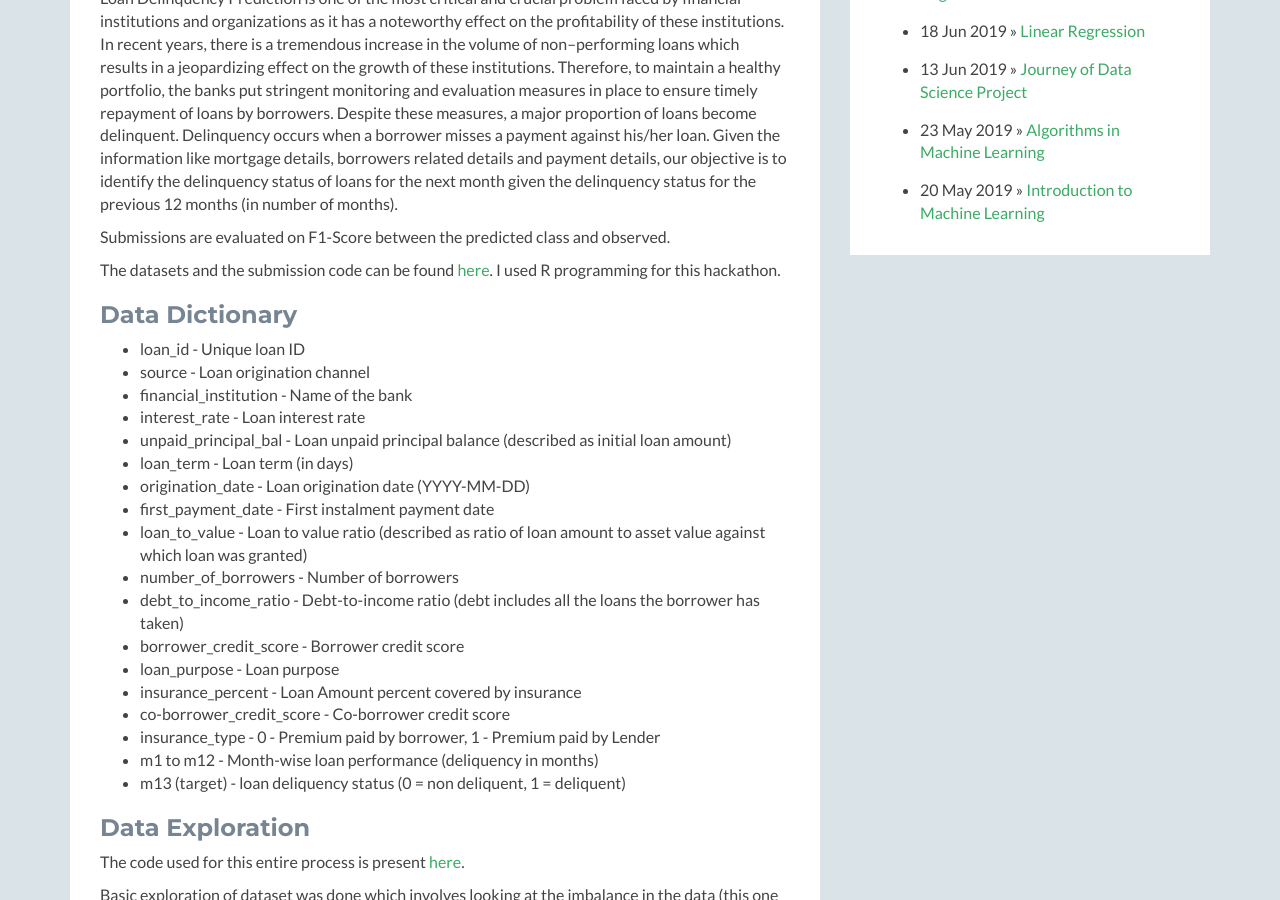
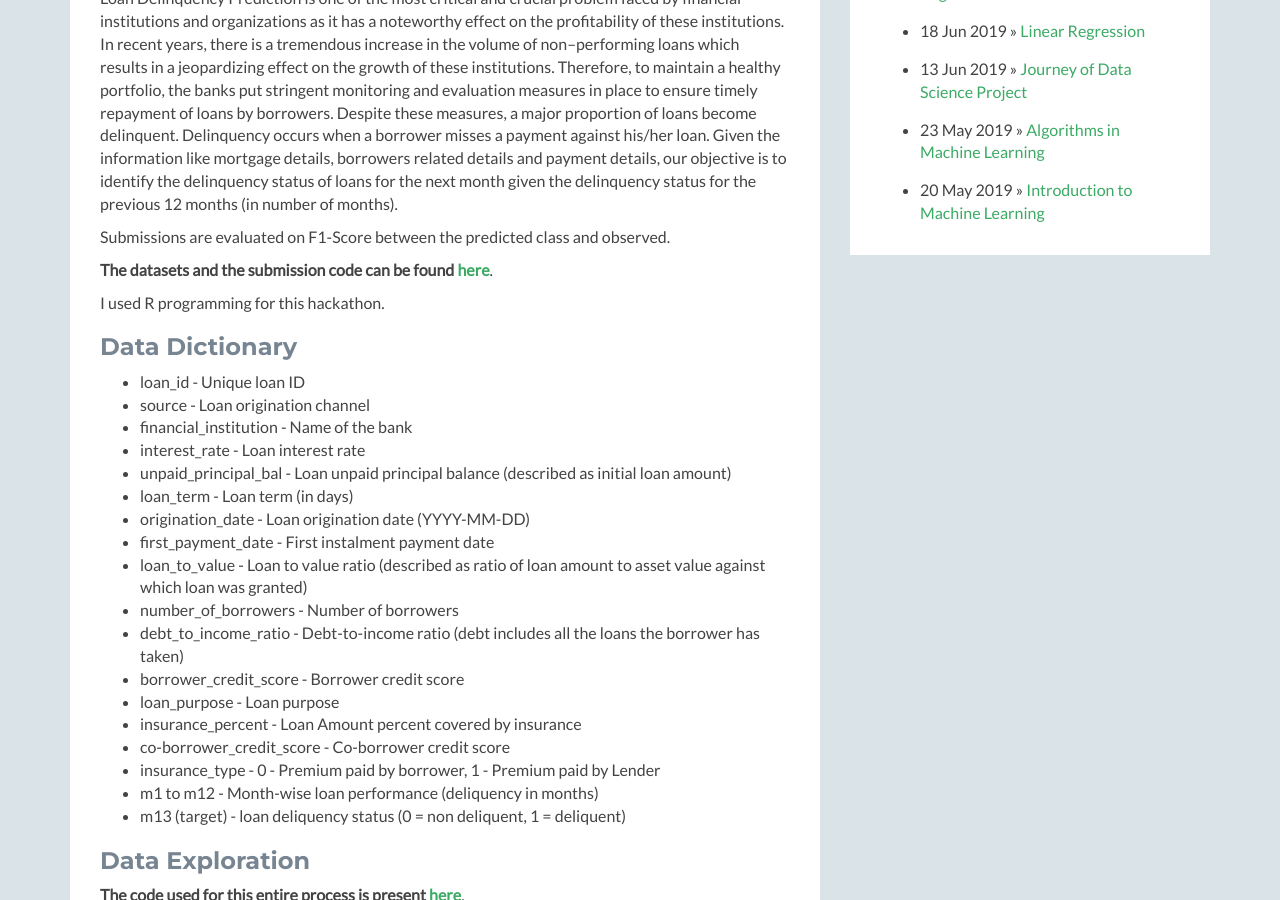
Before and after one commit to abhisheksanghai/abhisheksanghai.github.io, a Jekyll site: the page built from _posts/2019-08-29-IndiaMLHiring.md, in a window 1280 px wide and 900 px high, scrolled down 547 px. Built offline with Jekyll 4.4.1, drawn with Linux system fonts in a browser that asks for light colours; comment, search, counter and statistics services are not loaded.

Commit message:
Bold for links

```diff
--- a/_posts/2019-08-29-IndiaMLHiring.md
+++ b/_posts/2019-08-29-IndiaMLHiring.md
@@ -26,7 +26,9 @@ the delinquency status of loans for the next month given the delinquency status
 
 Submissions are evaluated on F1-Score between the predicted class and observed.
 
-The datasets and the submission code can be found [here](https://github.com/abhisheksanghai/IndiaMLHiring-2019). I used R programming for this hackathon.
+**The datasets and the submission code can be found [here](https://github.com/abhisheksanghai/IndiaMLHiring-2019)**.
+
+I used R programming for this hackathon.
 
 ### Data Dictionary
 
@@ -51,7 +53,7 @@ The datasets and the submission code can be found [here](https://github.com/abhi
 
 ### Data Exploration
 
-The code used for this entire process is present [here](https://github.com/abhisheksanghai/IndiaMLHiring-2019/blob/master/Code.R).
+**The code used for this entire process is present [here](https://github.com/abhisheksanghai/IndiaMLHiring-2019/blob/master/Code.R)**.
 
 Basic exploration of dataset was done which involves looking at the imbalance in the data (this one is highly imbalanced data, ratio of 0:1 being 99.45:0.55), univariate analysis, cross tabulation for categorical variables with m13 (target) and distribution of continuous variables for m13.
 
```
